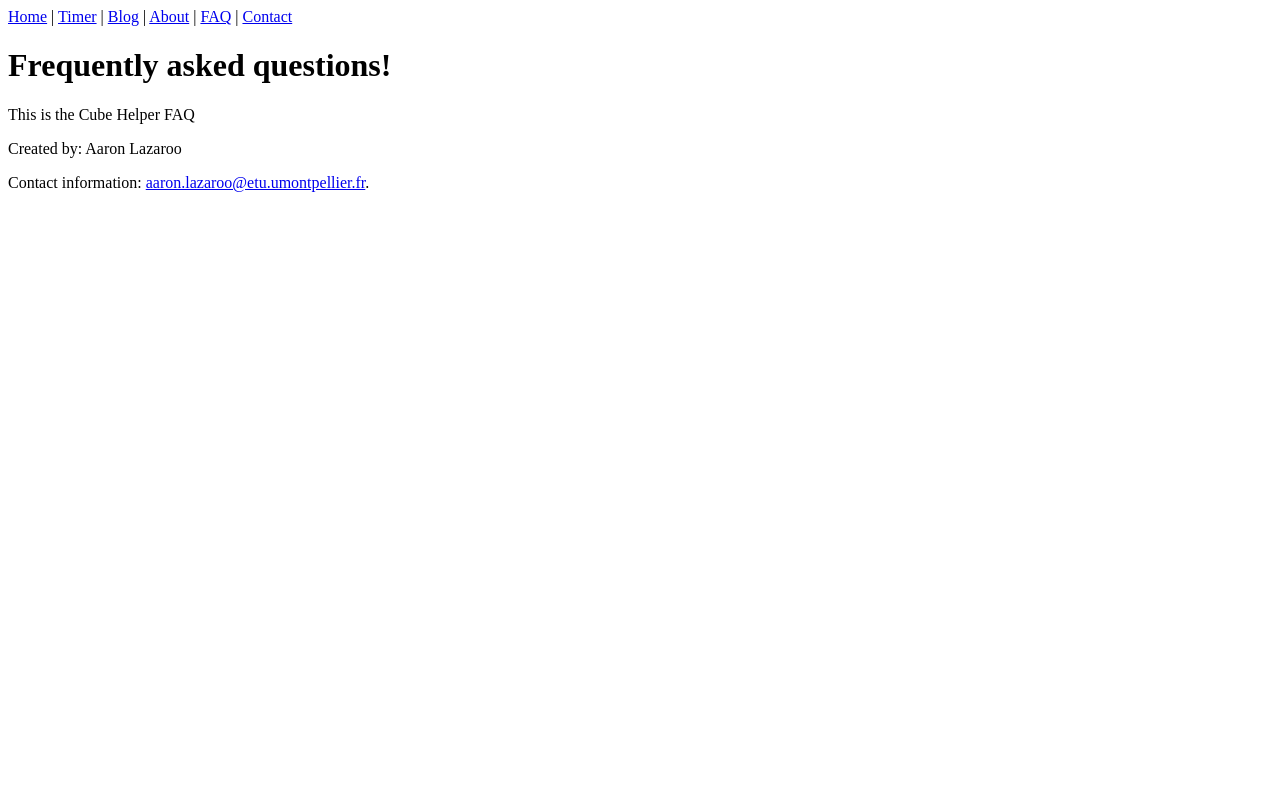
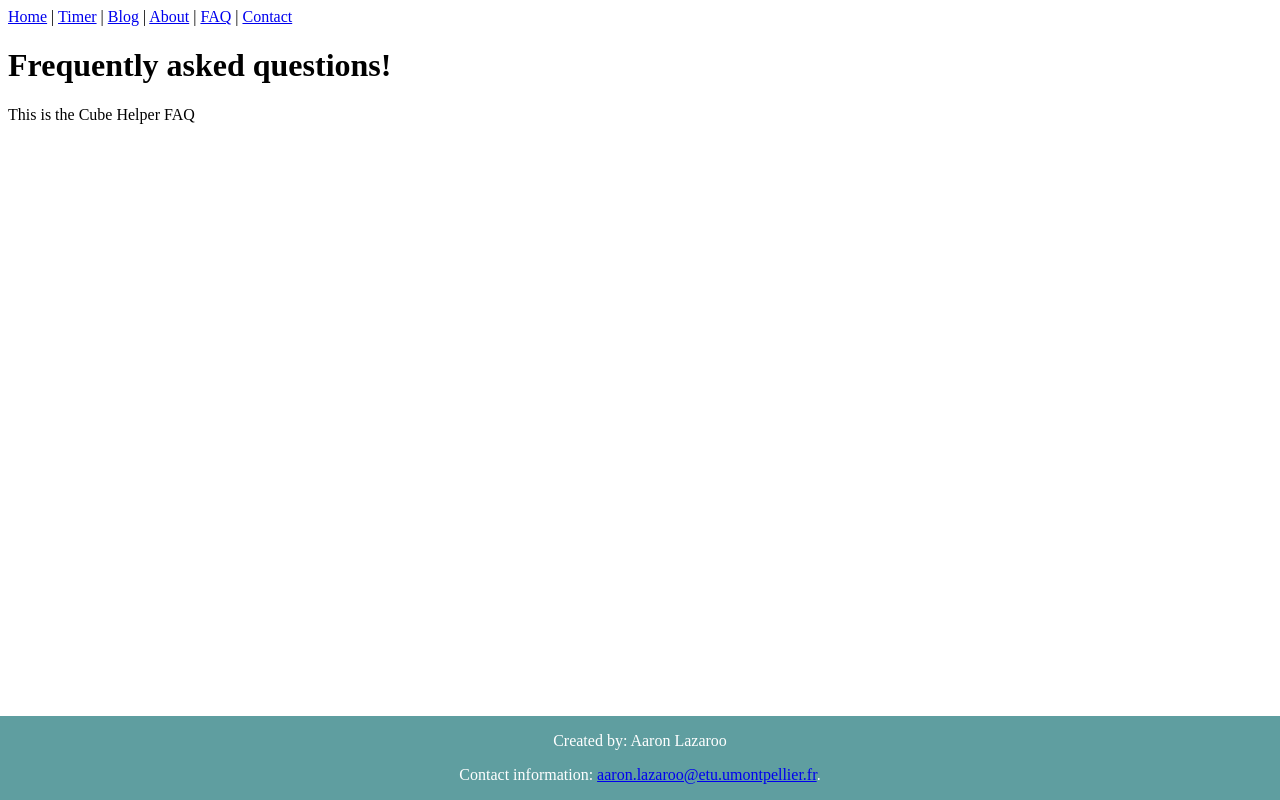
Before and after one commit to AaronLaz/ProjetWeb, a Django app: page /faq in a window 1280 px wide. Run offline with Django 3.2, Linux system fonts and the light colour scheme.

Commit message:
Footer css

```diff
--- a/ProjetWeb/myapp/static/styles.css
+++ b/ProjetWeb/myapp/static/styles.css
@@ -2,3 +2,13 @@
 	justify-content: center;
 	align-content: center;
 }
+
+#footer {
+  position: fixed;
+  left: 0;
+  bottom: 0;
+  width: 100%;
+  background-color: CadetBlue;
+  color: white;
+  text-align: center;
+}
--- a/ProjetWeb/myapp/templates/index.html
+++ b/ProjetWeb/myapp/templates/index.html
@@ -19,7 +19,7 @@
 
 	{% endblock content %}
 </body>
-<footer>
+<footer id="footer">
   <p>Created by: Aaron Lazaroo</p>
   <p>Contact information: <a href="mailto:aaron.lazaroo@etu.umontpellier.fr">
   aaron.lazaroo@etu.umontpellier.fr</a>.</p>
```
